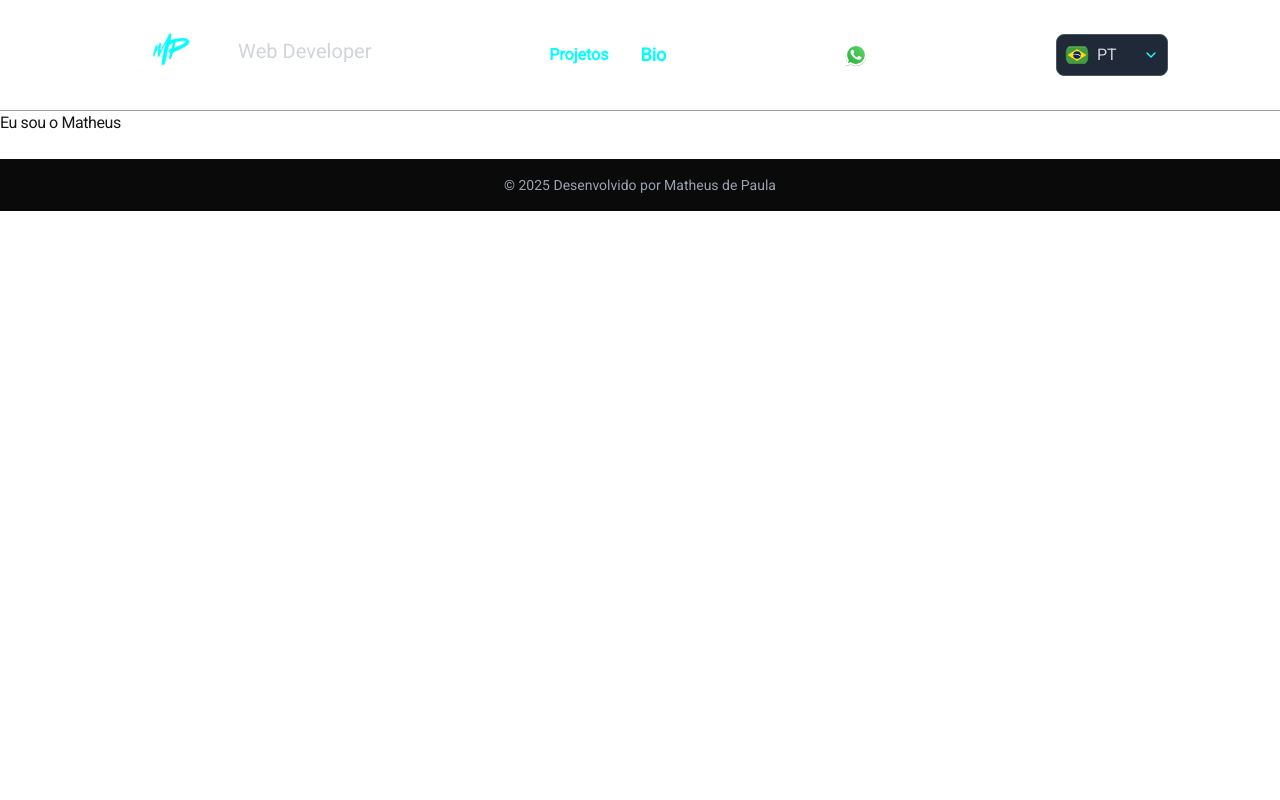
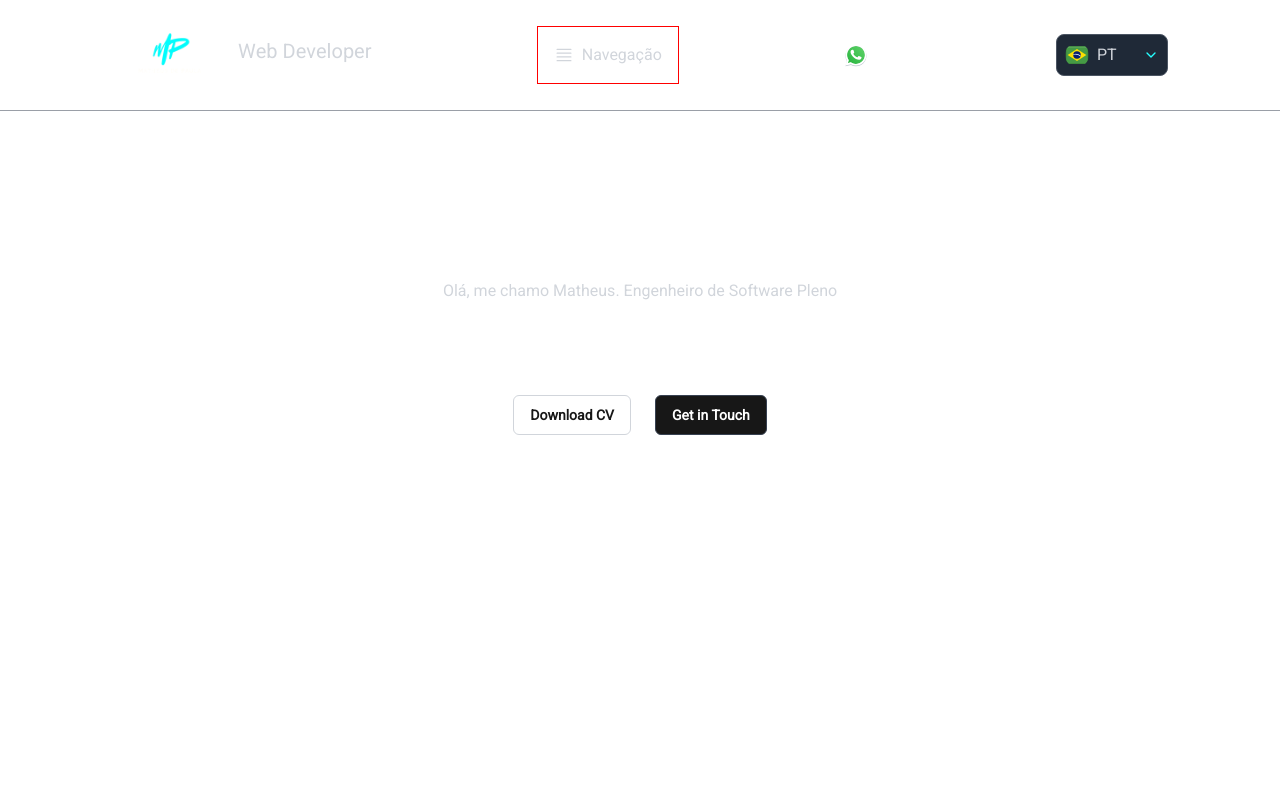
Before and after one commit to MatheusDev20/mp-web-dev, a Next.js app: page /mp in a window 1280 px wide. Shown: the top 800 px of the page. Built offline with nearby package versions, Linux system fonts and the light colour scheme.

Commit message:
feat: new anchor links layout

```diff
--- a/src/app/components/header/index.tsx
+++ b/src/app/components/header/index.tsx
@@ -14,16 +14,23 @@ import { WhatsAppIcon } from "../icons/whatsapp"
 import { loadSocialConfigs } from "@/app/utils/json"
 import Link from "next/link"
 import RandomLetterSwapForward from "../fancy/letter-swap-hover"
+import { motion } from "motion/react"
+import { MenuIcon } from "../icons/menu"
 
-export const Header = () => {
+type Props = {
+  navHover: boolean
+  setNavHover: (navHover: boolean) => void
+}
+
+export const Header = ({ navHover, setNavHover }: Props) => {
   const [menuOpen, setMenuOpen] = React.useState(false);
   const { greatingWhatsap, currentPhone, linkedin, github, languages } = loadSocialConfigs()
   const idioms = languages.map((l) => ({ name: l.name, imgLink: l.name === "PT" ? BR : l.name === "EN" ? US : ES }))
 
   return (
-    <header className="flex justify-center w-screen py-0 px-0 md:px-16 border-b border-gray-700/50">
+    <header className="flex justify-center min-h-16 w-screen py-0 px-0 md:px-16 border-b border-gray-700/50">
       <div className="w-full flex flex-wrap px-0 md:px-12 items-center justify-between">
-        {/* Logo with "Web Developer" */}
+        {/* Logo And "Web Developer" */}
         <div className="flex items-center space-x-4 min-w-[120px] md:min-w-[200px]">
           <Link href="/mp">
             <Image
@@ -38,22 +45,65 @@ export const Header = () => {
           />
         </div>
 
-        {/* Navigation (Hidden on mobile, toggled by menu) */}
-        <nav
-          className={`${menuOpen ? "block" : "hidden"
-            } md:flex justify-center items-center w-full md:w-auto`}
+        {/* Wrapper div to handle hover */}
+        <div
+          className="relative p-4 debug"
+          onMouseEnter={() => setNavHover(true)}
         >
-          <ul className="flex flex-col md:flex-row justify-center items-center space-y-4 md:space-y-0 md:space-x-8">
-            <li className="md:text-md font-bold cursor-pointer text-primary-500 hover:text-primary-700">
-              Projetos
-            </li>
-            <Link href="/mp/bio">
-              <li className="md:text-lg font-bold cursor-pointer text-primary-500 hover:text-primary-700">
-                Bio
-              </li>
-            </Link>
-          </ul>
-        </nav>
+          {/* Navigation Trigger */}
+          {/* <div className="text-gray-300 font-light cursor-pointer">Navegação</div> */}
+          <div className="flex items-center gap-2 text-gray-300 font-light cursor-pointer">
+            <MenuIcon tClass="w-5 h-5 font-light text-gray-300" />
+            <span className="hidden md:inline">Navegação</span>
+          </div>
+
+          {/* Dropdown Menu */}
+          {navHover && (
+            <motion.div
+              initial={{ opacity: 0, y: -10 }}
+              animate={{ opacity: 1, y: 0 }}
+              exit={{ opacity: 0, y: -10 }}
+              onMouseLeave={() => setNavHover(false)}
+              transition={{ duration: 0.6, ease: "easeInOut" }}
+              className="absolute left-0 top-full mt-2 md:w-28 bg-gray-800 border border-gray-600 rounded-lg shadow-lg z-50"
+            >
+              <ul className="flex flex-col space-y-2 p-4">
+              <li>
+                  <a
+                    href="#landing"
+                    className="text-gray-300 font-light md:text-[14px]  cursor-pointer hover:text-primary-500"
+                  >
+                    Landing
+                  </a>
+                </li>
+              <li>
+                  <a
+                    href="#bio"
+                    className="text-gray-300 font-light md:text-[14px]  cursor-pointer hover:text-primary-500"
+                  >
+                    Bio
+                  </a>
+                </li>
+                <li>
+                  <a
+                    href="#projects"
+                    className="text-gray-300 font-light md:text-[14px] cursor-pointer hover:text-primary-500"
+                  >
+                    Projetos
+                  </a>
+                </li>
+                <li>
+                  <a
+                    href="#goals"
+                    className="text-gray-300 font-light  md:text-[14px] cursor-pointer hover:text-primary-500"
+                  >
+                    Experiência
+                  </a>
+                </li>
+              </ul>
+            </motion.div>
+          )}
+        </div>
 
         {/* Icons and Language Selector */}
         <div className="flex flex-row items-center mr-6 md:mr-0 gap-4 md:gap-8 md:mt-0">
--- /dev/null
+++ b/src/app/components/icons/menu.tsx
@@ -0,0 +1,11 @@
+type Props = {
+  tClass: string
+}
+
+export const MenuIcon = ({ tClass }: Props) => {
+  return (
+    <svg className={tClass} xmlns="http://www.w3.org/2000/svg" fill="none" viewBox="0 0 24 24" strokeWidth={1.5} stroke="currentColor">
+      <path strokeLinecap="round" strokeLinejoin="round" d="M3.75 5.25h16.5m-16.5 4.5h16.5m-16.5 4.5h16.5m-16.5 4.5h16.5" />
+    </svg>
+  )
+}
--- a/src/app/mp/bio/page.tsx
+++ b/src/app/mp/bio/index.tsx
@@ -54,7 +54,7 @@ export default function Bio() {
   } as any
 
   return (
-    <div className="md:py-6 2xl:p-6 px-12 flex flex-col md:gap-16 min-w-full mt-4 h-full">
+    <div id="bio" className="min-h-screen md:py-6 2xl:p-6 px-12 flex flex-col md:gap-16">
       <div className="flex flex-col">
         <VerticalCutReveal
           onComplete={() => setShowContent(true)}
--- /dev/null
+++ b/src/app/mp/landing/index.tsx
@@ -0,0 +1,26 @@
+import Typewriter from "@/app/components/fancy/typewritter"
+
+export const Landing = () => {
+  return (
+    <div className="flex relative min-h-screen justify-center" id="landing">
+      <main className="flex absolute flex-col gap-4 p-12 mb-12 top-[15%]" >
+        <span className="text-[16px] font-light text-gray-300 place-self-center">
+          Olá, me chamo Matheus. Engenheiro de Software Pleno
+        </span>
+        <Typewriter text="Desenvolvedor FullStack Python e Javascript" className=" text-white text-lg font-bold md:text-3xl" />
+        <div className="place-self-center mt-6 gap-6 flex">
+          <button className="inline-flex items-center justify-center whitespace-nowrap text-[#171717] font-bold rounded-md text-sm ring-offset-background transition-colors duration-200 ease-in-out
+          focus-visible:outline-none focus-visible:ring-2 focus-visible:ring-ring focus-visible:ring-offset-2 disabled:pointer-events-none disabled:opacity-50 bg-white border border-gray-300 h-10 px-4 py-2
+          hover:bg-gray-100 hover:border-gray-400 hover:text-black">
+            Download CV
+          </button>
+          <button className="inline-flex items-center justify-center whitespace-nowrap text-white font-bold rounded-md text-sm ring-offset-background transition-colors duration-200 ease-in-out
+          focus-visible:outline-none focus-visible:ring-2 focus-visible:ring-gray-500 focus-visible:ring-offset-2 disabled:pointer-events-none disabled:opacity-50 bg-[#171717] border border-gray-700 h-10 px-4 py-2
+          hover:bg-gray-800 hover:border-gray-600 hover:text-white">
+            Get in Touch
+          </button>
+        </div>
+      </main>
+    </div>
+  )
+}
--- a/src/app/mp/layout.tsx
+++ b/src/app/mp/layout.tsx
@@ -1,20 +1,23 @@
-"use client"
+"use client";
 
-import { StickFooter } from "../components/footer"
-import { Header } from "../components/header"
+import React from "react";
+import { StickFooter } from "../components/footer";
+import { Header } from "../components/header";
 
 export default function MpLayout({
   children,
 }: {
-  children: React.ReactNode
+  children: React.ReactNode;
 }) {
+  const [navHover, setNavHover] = React.useState(false);
+
   return (
-    <div className="max-w-screen 2xl:min-h-[1080px] overflow-hidden flex flex-col">
-      <Header />
-      <div className="flex-grow w-full flex">
-        {children}
-      </div>
+    <div className="overflow-hidden flex flex-col">
+      {/* Fixed Header */}
+      <Header navHover={navHover} setNavHover={setNavHover} />
+      {/* Main Content */}
+      <div className="flex-grow">{children}</div>
       <StickFooter />
     </div>
-  )
+  );
 }
--- a/src/app/mp/page.tsx
+++ b/src/app/mp/page.tsx
@@ -1,10 +1,20 @@
 "use client"
 
-import Typewriter from "../components/fancy/typewritter"
+import Bio from "./bio"
+import { Landing } from "./landing"
+import { Projects } from "./projects"
+
+// import Typewriter from "../components/fancy/typewritter"
 
 export default function Page() {
-  return (<div>
+  return (
 
-    <Typewriter text="Eu sou o Matheus" />
-  </div>)
+    <div className="w-full flex-col flex">
+      <Landing />
+      <Bio />
+      <Projects />
+      {/* Main Section */}
+
+      {/* Experience section */}
+    </div>)
 }
--- /dev/null
+++ b/src/app/mp/projects/index.tsx
@@ -0,0 +1,3 @@
+export const Projects = () => {
+  return (<div id="projects" className="min-h-screen flex items-center">Projetos </div>)
+}
```
